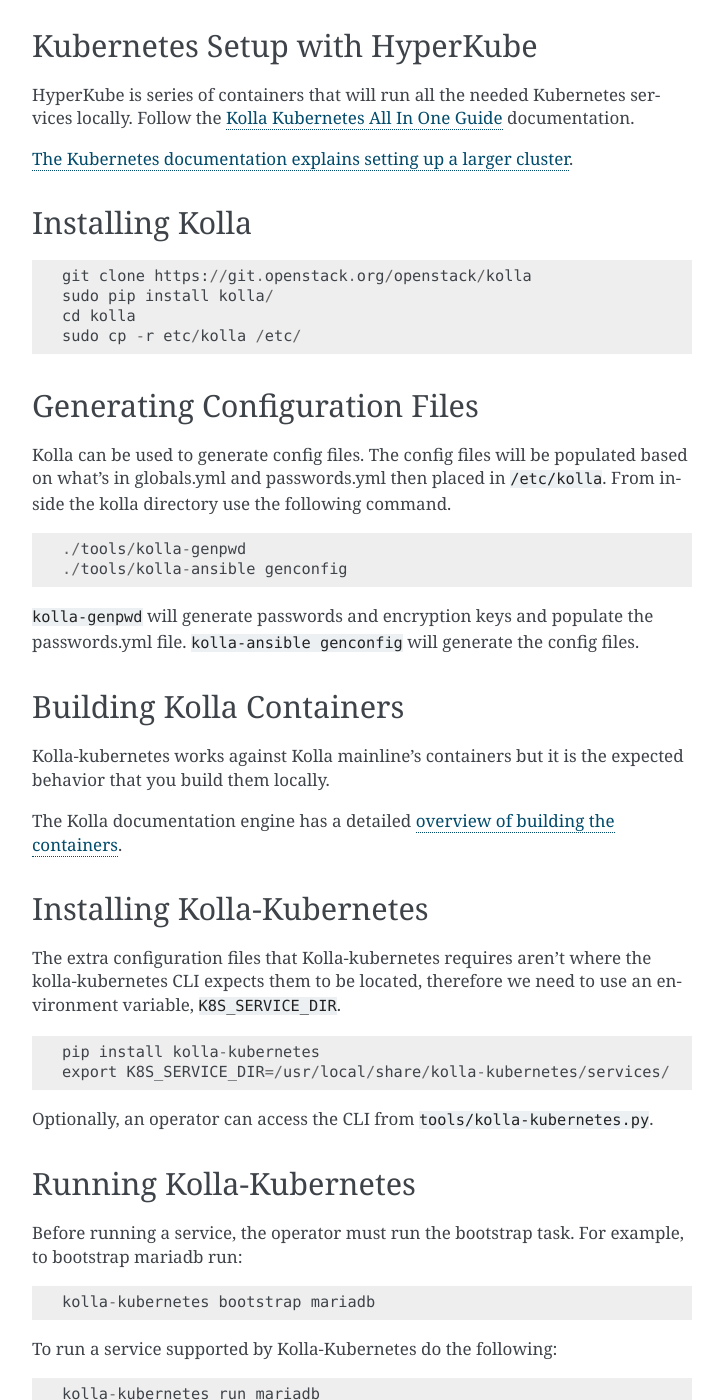
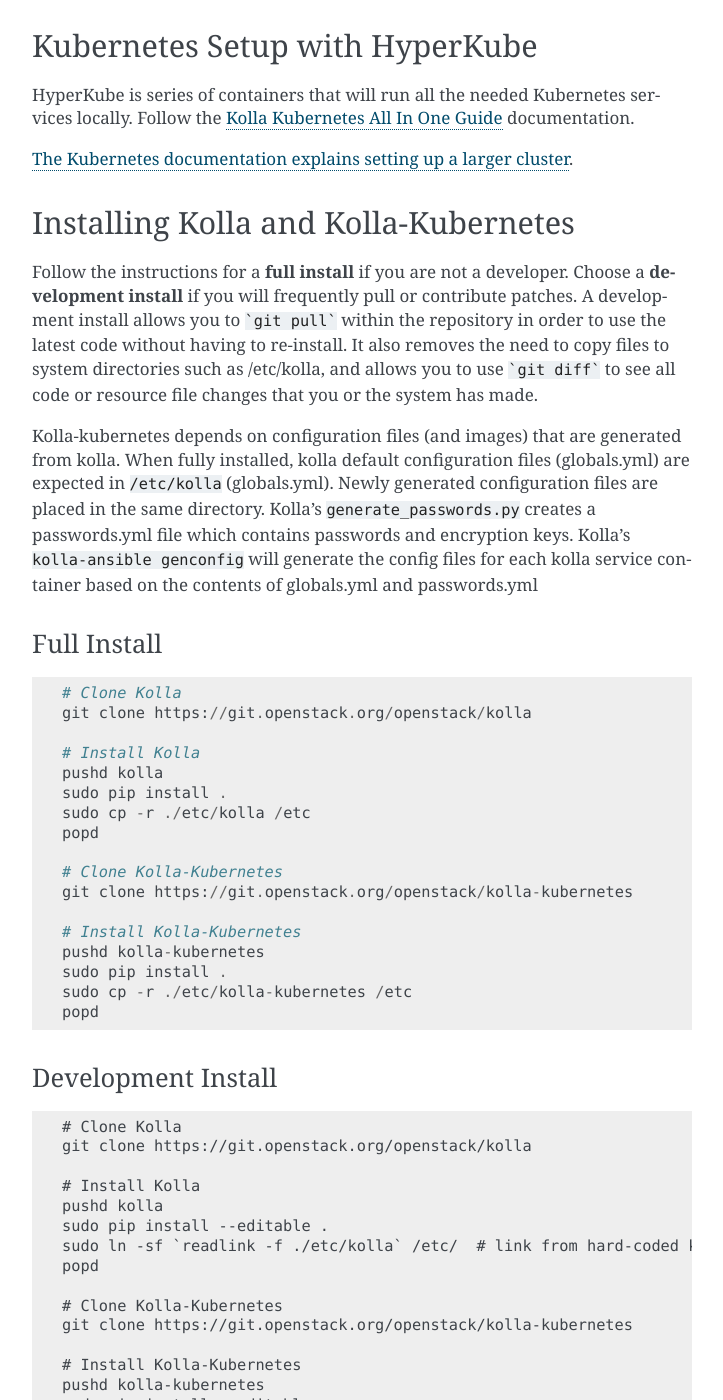
Before and after one commit to openstack-archive/kolla-kubernetes, a Sphinx documentation site: the page built from doc/source/quickstart.rst, in a window 1280 px wide and 1400 px high, scrolled down 1341 px. Shown: the whole window, without its empty margins (388-1111 px from the left). Built offline with Sphinx 7.4.7, drawn with Linux system fonts in a browser that asks for light colours; some of the changed text lies outside the part shown.

Commit message:
Update kolla-kubernetes installation instructions
- Provided options for "full install" and "development install".
- Full install is the normal system install
- Development install allows "git pull" within the repository in order
  to use the latest code without having to re-install.  It also
  removes the need to copy files to system directories such as
  /etc/kolla, and allows you to use "git diff" to see all code or
  resource file changes that you or the system has made.
- Fix: ./tools/kolla-genpwd is actually ./tools/generate_passwords.py
- Fix: Original "pip install" of kolla-kubernetes instructions would
  have installed from pypi instead of from the downloaded source.
- Removed instructions and need to set K8S_SERVICE_DIR, which is
  obsoleted by https://review.openstack.org/#/c/329676/
- Quickstart instructions now follow through to getting a working
  Keystone.
- Added configuration settings needed for kolla genconfig

Change-Id: Id8bc74c9d3d8663e214e0ccb7a0fb397e3a7b93a
Partially-implements: blueprint documentation-initialization

````diff
--- a/doc/source/quickstart.rst
+++ b/doc/source/quickstart.rst
@@ -68,27 +68,112 @@ services locally.  Follow the :doc:`kubernetes-all-in-one` documentation.
 `The Kubernetes documentation explains setting up a larger cluster
 <http://kubernetes.io/docs/getting-started-guides/>`_.
 
-Installing Kolla
-================
+Installing Kolla and Kolla-Kubernetes
+=====================================
+
+Follow the instructions for a **full install** if you are not a developer.
+Choose a **development install** if you will frequently pull or contribute
+patches.  A development install allows you to ```git pull``` within the
+repository in order to use the latest code without having to re-install.  It
+also removes the need to copy files to system directories such as /etc/kolla,
+and allows you to use ```git diff``` to see all code or resource file changes
+that you or the system has made.
+
+Kolla-kubernetes depends on configuration files (and images) that are generated
+from kolla.  When fully installed, kolla default configuration files
+(globals.yml) are expected in ``/etc/kolla`` (globals.yml).  Newly generated
+configuration files are placed in the same directory.  Kolla's
+``generate_passwords.py`` creates a passwords.yml file which contains passwords
+and encryption keys.  Kolla's ``kolla-ansible genconfig`` will generate the
+config files for each kolla service container based on the contents of
+globals.yml and passwords.yml
+
+
+Full Install
+------------
 
 ::
 
+    # Clone Kolla
     git clone https://git.openstack.org/openstack/kolla
-    sudo pip install kolla/
-    cd kolla
-    sudo cp -r etc/kolla /etc/
 
-Generating Configuration Files
-==============================
+    # Install Kolla
+    pushd kolla
+    sudo pip install .
+    sudo cp -r ./etc/kolla /etc
+    popd
 
-Kolla can be used to generate config files.  The config files will be populated based on what's in globals.yml and passwords.yml then placed in ``/etc/kolla``.  From inside the kolla directory use the following command.
+    # Clone Kolla-Kubernetes
+    git clone https://git.openstack.org/openstack/kolla-kubernetes
+
+    # Install Kolla-Kubernetes
+    pushd kolla-kubernetes
+    sudo pip install .
+    sudo cp -r ./etc/kolla-kubernetes /etc
+    popd
+
+
+Development Install
+-------------------
 
 ::
 
-    ./tools/kolla-genpwd
-    ./tools/kolla-ansible genconfig
+    # Clone Kolla
+    git clone https://git.openstack.org/openstack/kolla
 
-``kolla-genpwd`` will generate passwords and encryption keys and populate the passwords.yml file.  ``kolla-ansible genconfig`` will generate the config files.
+    # Install Kolla
+    pushd kolla
+    sudo pip install --editable .
+    sudo ln -sf `readlink -f ./etc/kolla` /etc/  # link from hard-coded kolla path
+    popd
+
+    # Clone Kolla-Kubernetes
+    git clone https://git.openstack.org/openstack/kolla-kubernetes
+
+    # Install Kolla-Kubernetes
+    pushd kolla-kubernetes
+    sudo pip install --editable .
+    popd
+
+
+Notes:
+
+- Ansible commands (e.g. kolla-ansible) targeting the local machine require
+  sudo because ansible creates /etc/.ansible_* files.
+- Executing local versions of kolla tools ```./tools/kolla-ansible``` instead
+  of from the system path, will locate resource files from relative locations
+  instead of system locations.
+- The development install will also work with Python virtual environments.
+
+
+Configure Kolla-Kubernetes
+==========================
+
+Edit the file ```/etc/kolla/globals.yml``` to add these settings which
+are specific to kolla-kubernetes:
+
+::
+
+    # Kolla-kubernetes custom configuration
+    api_interface_address: "0.0.0.0"
+    memcached_servers: "memcached"
+    keystone_database_address: "mariadb"
+    keystone_admin_url: "http://keystone-admin:35357/v3"
+    keystone_internal_url: "http://keystone-public:5000/v3"
+    keystone_public_url: "http://keystone-public:5000/v3"
+
+
+Then, generate the Kolla configuration files:
+
+::
+
+    # Generate Kolla Configuration Files
+    pushd kolla
+    sudo ./tools/generate_passwords.py
+    sudo ./tools/kolla-ansible genconfig
+    popd
+
+
 
 Building Kolla Containers
 =========================
@@ -99,28 +184,28 @@ expected behavior that you build them locally.
 The Kolla documentation engine has a detailed `overview of building the
 containers <http://docs.openstack.org/developer/kolla/image-building.html>`_.
 
-Installing Kolla-Kubernetes
-===========================
+The brief summary is as follows::
 
-The extra configuration files that Kolla-kubernetes requires aren't where
-the kolla-kubernetes CLI expects them to be located, therefore we need to
-use an environment variable, ``K8S_SERVICE_DIR``.
+    pushd kolla
+    ./tools/build.py mariadb
+    ./tools/build.py memcached
+    ./tools/build.py kolla-toolbox
+    ./tools/build.py keystone
+    ./tools/build.py horizon
+    # ... <and so on>
+    popd
 
-::
-
-    pip install kolla-kubernetes
-    export K8S_SERVICE_DIR=/usr/local/share/kolla-kubernetes/services/
-
-Optionally, an operator can access the CLI from ``tools/kolla-kubernetes.py``.
 
 Running Kolla-Kubernetes
 ========================
 
-Before running a service, the operator must run the bootstrap task.
-For example, to bootstrap mariadb run::
+The following commands will allow you to bootstrap a running Horizon instance,
+including all of its dependencies.  Some kolla containers require
+bootstrapping, while others do not.::
 
-   kolla-kubernetes bootstrap mariadb
-
-To run a service supported by Kolla-Kubernetes do the following::
-
+    kolla-kubernetes bootstrap mariadb
     kolla-kubernetes run mariadb
+    kolla-kubernetes run memcached
+    kolla-kubernetes bootstrap keystone
+    kolla-kubernetes run keystone
+    kolla-kubernetes run horizon
````
